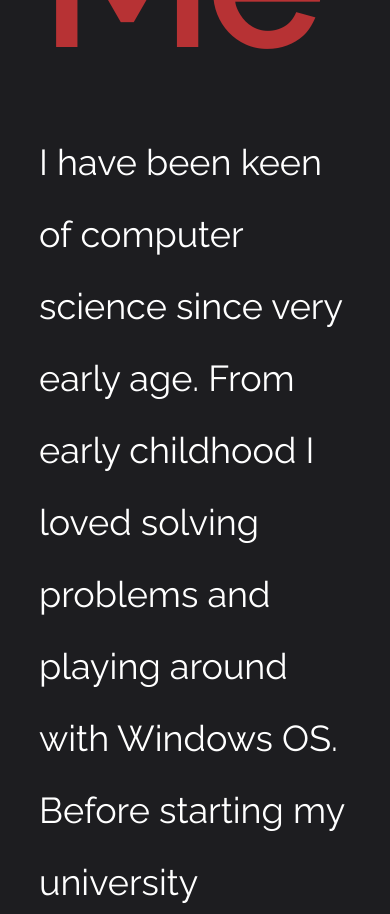
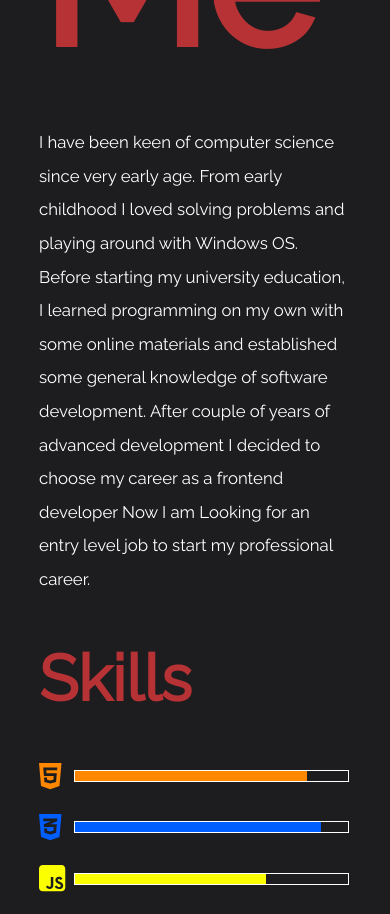
Before and after one commit to GagikManasyan/Gagik-Manasyan-Portfolio, a React (Vite) app: page / in a window 390 px wide. Shown: the part 1300-2214 px from the top of the page. Built offline with nearby package versions, Linux system fonts and the light colour scheme; a web font is replaced by a local one.

Commit message:
changes to responsive

```diff
--- a/src/css/about.css
+++ b/src/css/about.css
@@ -52,9 +52,9 @@
 }
 @media screen and (max-width: 575px) {
   .about-me {
-    font-size: 3em;
+    font-size: 3em !important;
   }
   .about-me p {
-    font-size: 0.75em;
+    font-size: 0.35em !important;
   }
 }
```
